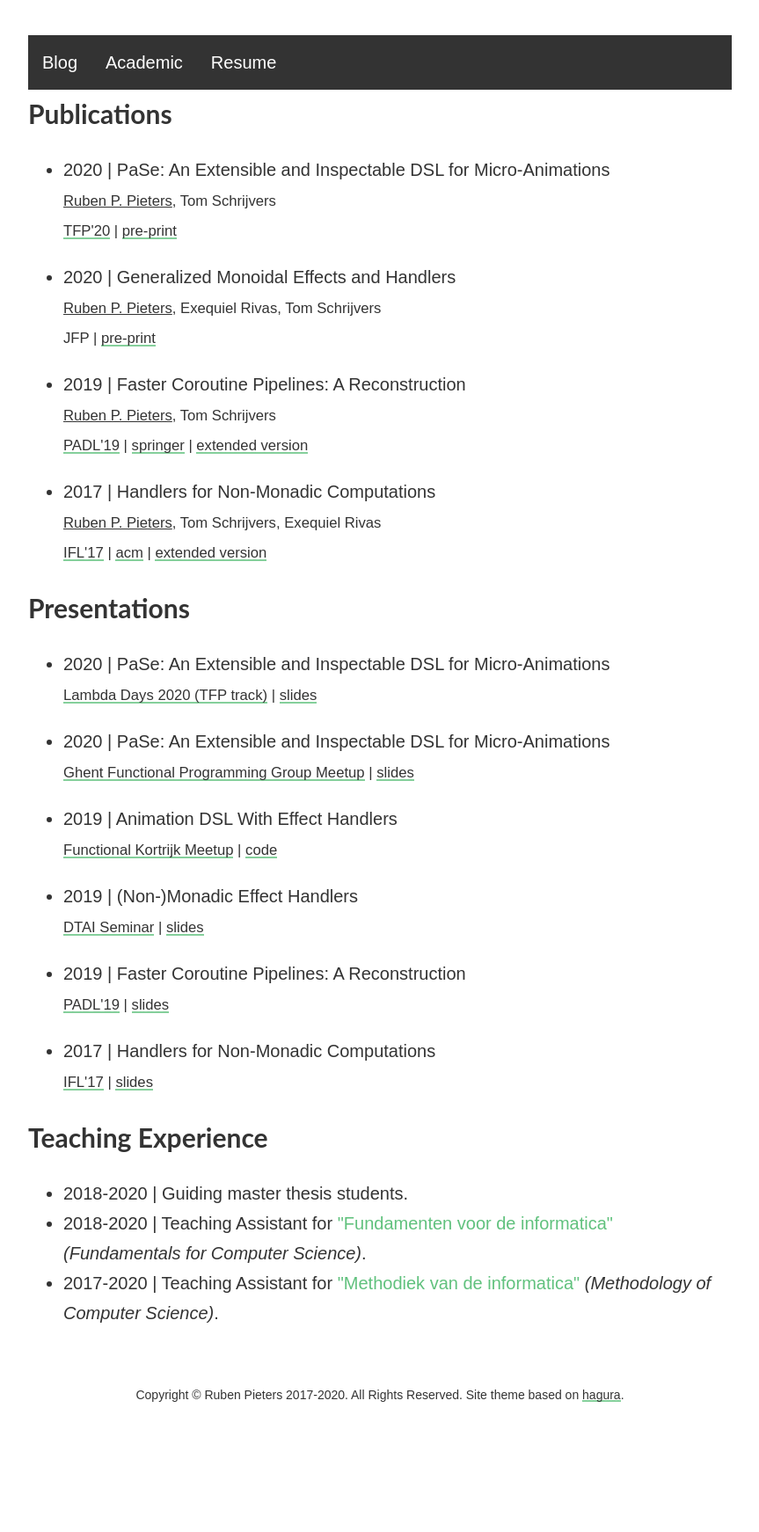
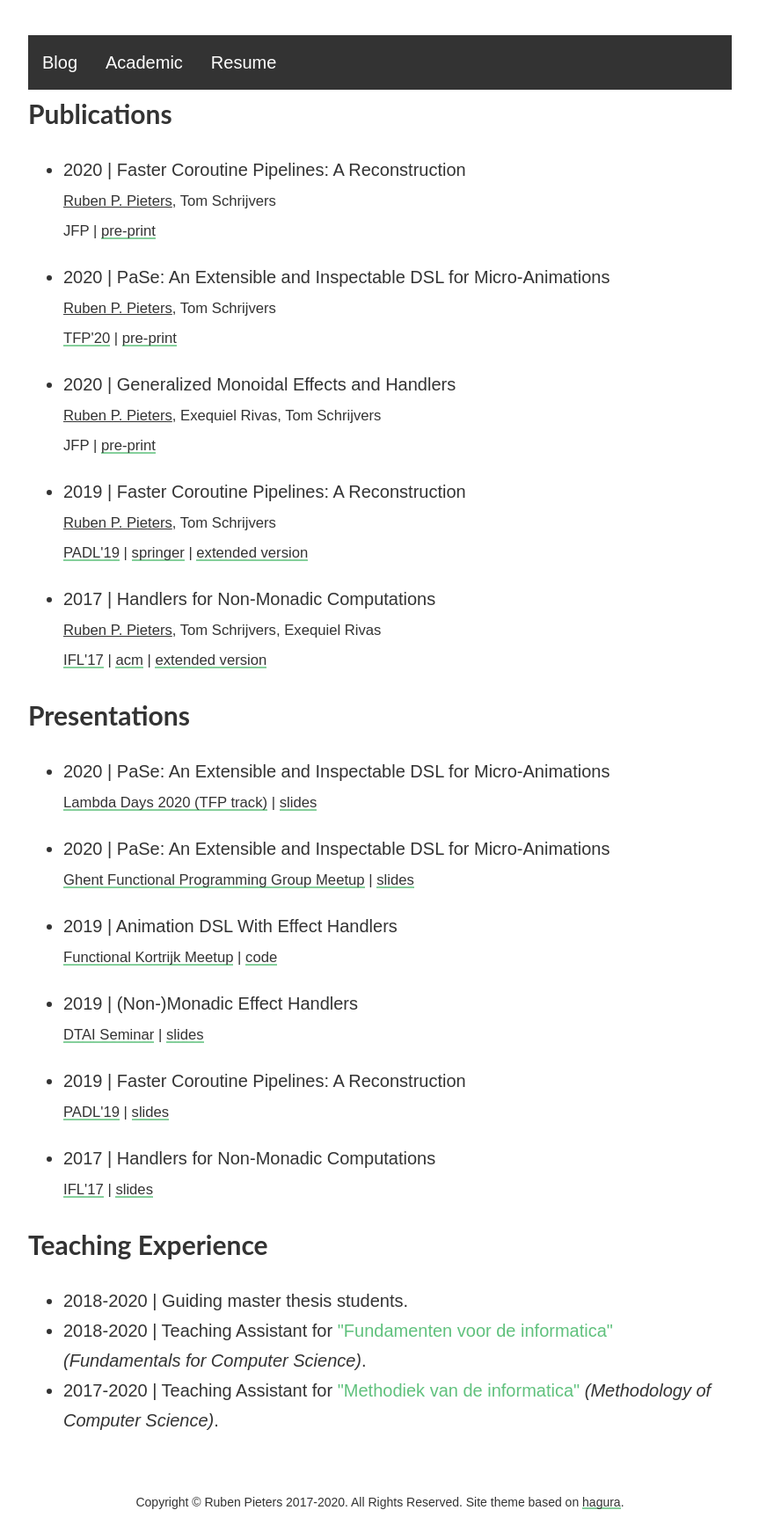
Before and after one commit to rubenpieters/rubenpieters.github.io, a Jekyll site: the page built from academic.html, in a window 1280 px wide. Shown: the whole page at 88% size, without its empty margins (208-1071 px from the left). Built offline with Jekyll 4.4.1, drawn with Linux system fonts in a browser that asks for light colours; before the commit the page ends 1620 px from its top, so only the background shows below that.

Commit message:
update academic tab

```diff
--- a/academic.html
+++ b/academic.html
@@ -3,6 +3,11 @@ layout: default
 ---
 <h2>Publications</h2>
 <ul>
+  <li>
+    <p>2020 | Faster Coroutine Pipelines: A Reconstruction</p>
+    <p style="margin-top: -20px"><small><u>Ruben P. Pieters</u>, Tom Schrijvers</small></p>
+	  <p style="margin-top: -20px"><small>JFP | <a href="{{ '/assets/papers/JFP20-pipes.pdf' | relative_url }}">pre-print</a></small></p>
+  </li>
   <li>
     <p>2020 | PaSe: An Extensible and Inspectable DSL for Micro-Animations</p>
     <p style="margin-top: -20px"><small><u>Ruben P. Pieters</u>, Tom Schrijvers</small></p>
```
Also changed, not shown: 1 other file.
